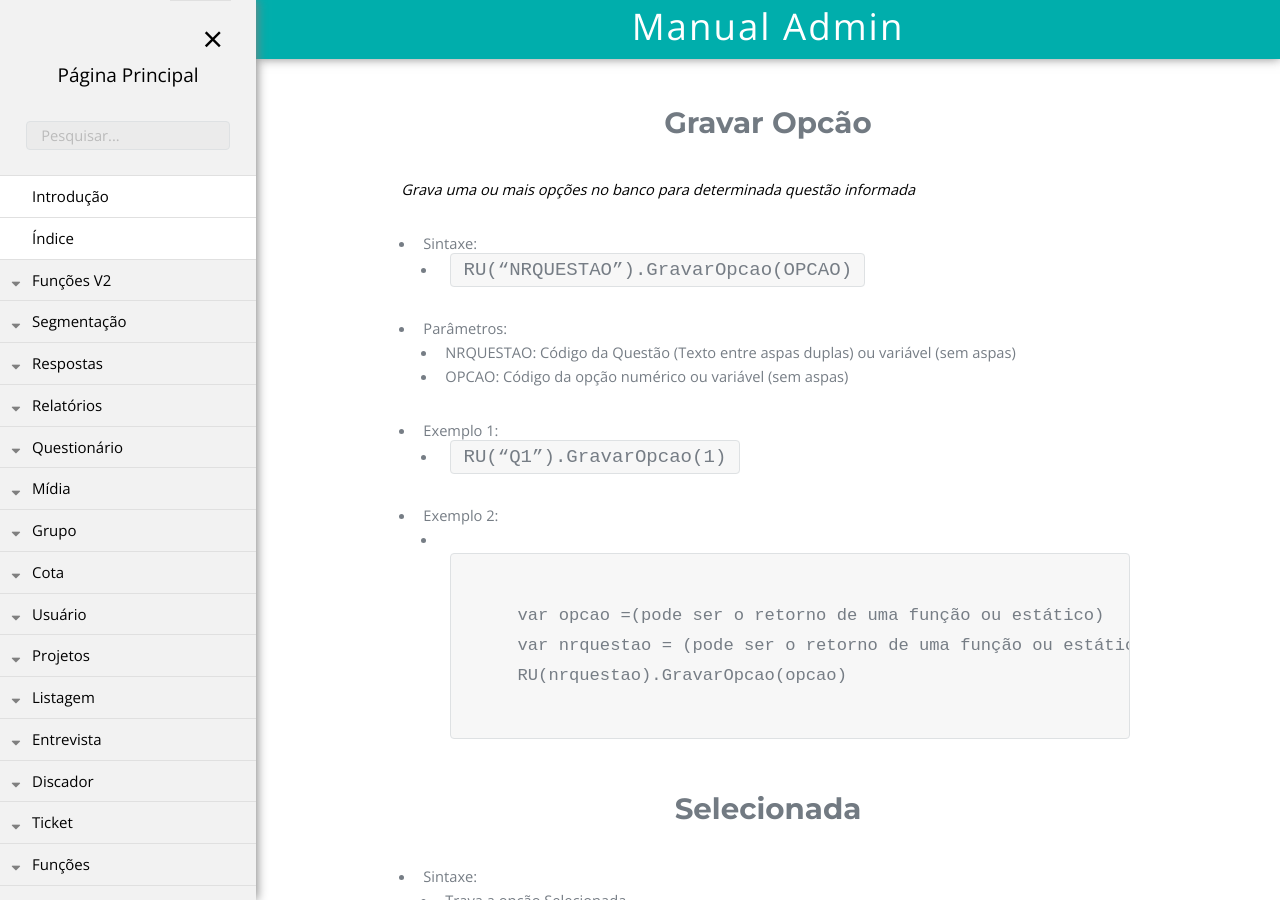
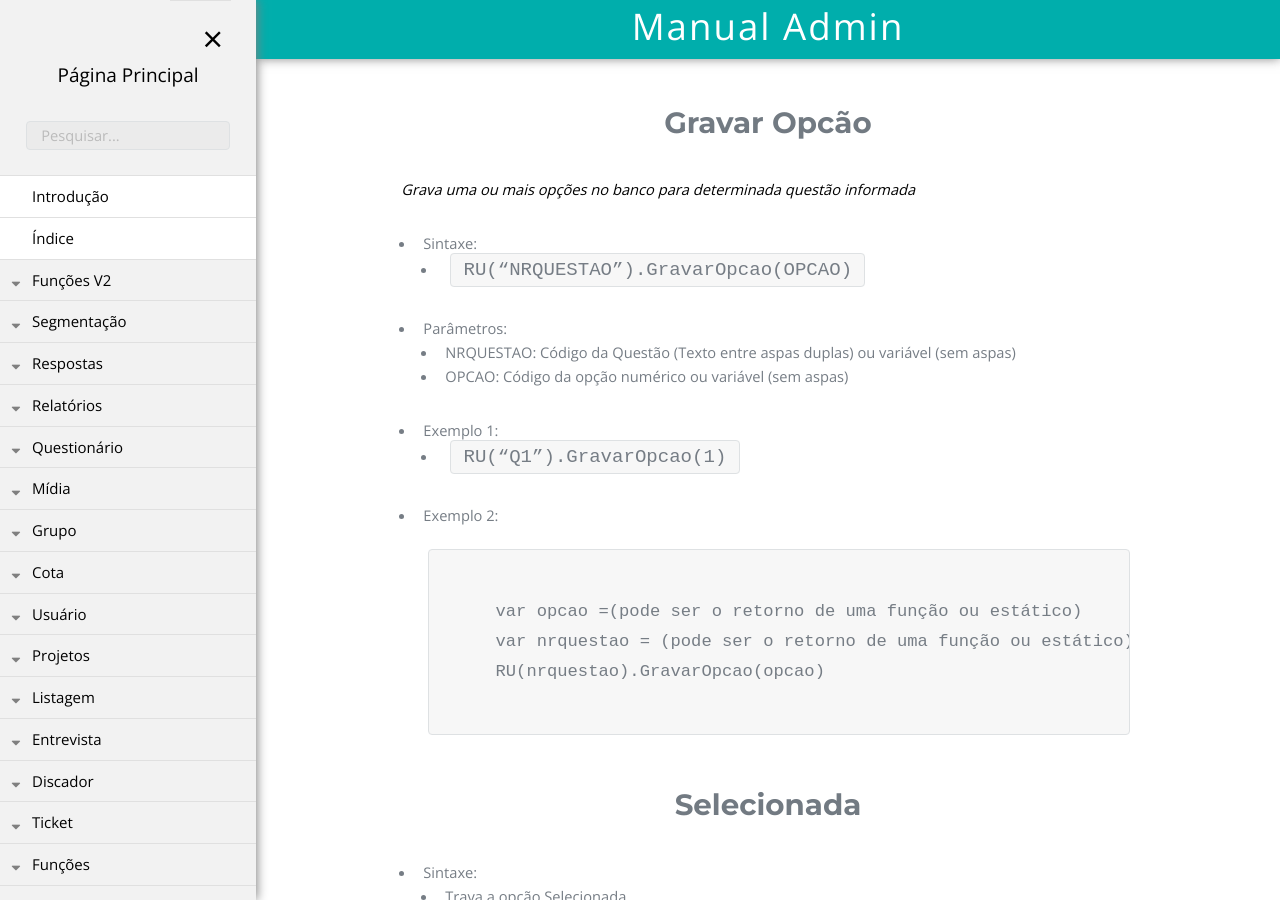
Before and after one commit to rogerio-figueiredo-hsr/hsrtechonline.github.io, a Jekyll site: the page built from _posts/2019-03-29-ru.md, in a window 1280 px wide and 900 px high. Built offline with Jekyll 4.4.1, drawn with Linux system fonts in a browser that asks for light colours.

Commit message:
Update 2019-03-29-ru.md

```diff
--- a/_posts/2019-03-29-ru.md
+++ b/_posts/2019-03-29-ru.md
@@ -17,13 +17,13 @@ pasta: "funcoesv2"
 - Exemplo 1:
   - `RU(“Q1”).GravarOpcao(1)`
 - Exemplo 2:
-  - <pre>
-      <code>
-        var opcao =(pode ser o retorno de uma função ou estático)
-        var nrquestao = (pode ser o retorno de uma função ou estático)
-        RU(nrquestao).GravarOpcao(opcao)
-      </code>
-    </pre>
+  <pre>
+    <code>
+      var opcao =(pode ser o retorno de uma função ou estático)
+      var nrquestao = (pode ser o retorno de uma função ou estático)
+      RU(nrquestao).GravarOpcao(opcao)
+    </code>
+  </pre>
 
 
 # Selecionada
@@ -42,12 +42,12 @@ pasta: "funcoesv2"
 - Exemplos 1:
   - `RU("Q1").Selecionada().Travar()`
 - Exemplos 2:
-  - <pre>
-      <code>
-        var nrquestao = (pode ser o retorno de uma função ou estático)
-        RU(nrquestao).Selecionada().Travar()
-      </code>
-    </pre>
+  <pre>
+    <code>
+      var nrquestao = (pode ser o retorno de uma função ou estático)
+      RU(nrquestao).Selecionada().Travar()
+    </code>
+  </pre>
 
 
 # Não Selecionadas
@@ -62,7 +62,7 @@ pasta: "funcoesv2"
   - Retorna as opções declaradas na função “Opcoes”
     - `RU(“NRQUESTAO”).NaoSelecionadas().Opcoes(OPCOES)`
   - Itera sobre todas as opções retornadas da função “Todas”. O parâmetro “op” representa cada opção retornada pela função “Todas”
-  - <pre>
+    <pre>
       <code>
         RU(“NRQUESTAO”).NaoSelecionadas().ParaCada(op){
         “Sentença para ser executada ”
@@ -79,7 +79,7 @@ pasta: "funcoesv2"
 - Exemplo 1:
   - `RU(“Q1”).NaoSelecionadas().Travar([1,2])`
 - Exemplo 2:
-  - <pre>
+    <pre>
       <code>
         var nrquestao = (pode ser o retorno de uma função ou estático)
         var opção = (pode ser o retorno de uma função ou estático)
@@ -100,7 +100,7 @@ pasta: "funcoesv2"
   - Retorna as opções declaradas na função "Opcoes
     - `RU(“NRQUESTAO”).Todas().Opcoes(OPCOES)`
   - Itera sobre todas as opções retornadas da função “Todas”. O parâmetro “op” representa cada opção retornada pela função "Todas"
-    - <pre>
+      <pre>
         <code>
           RU(“NRQUESTAO”).Todas().ParaCada(op){
           “Sentença para ser executada ”
@@ -117,10 +117,10 @@ pasta: "funcoesv2"
 - Exemplo 1:
   - `RU(“Q1”).Todas().Selecionar(1)`
 - Exemplo 2:
-  - <pre>
-      <code>
-        var opcao = (pode ser o retorno de uma função ou estático)
-        var nrquesto = (pode ser o retorno de uma função ou estático)
-        RU(nrquesto).Todas().Selecionar(opcao)
-      </code>
-    </pre>
+  <pre>
+    <code>
+      var opcao = (pode ser o retorno de uma função ou estático)
+      var nrquesto = (pode ser o retorno de uma função ou estático)
+      RU(nrquesto).Todas().Selecionar(opcao)
+    </code>
+  </pre>
```
